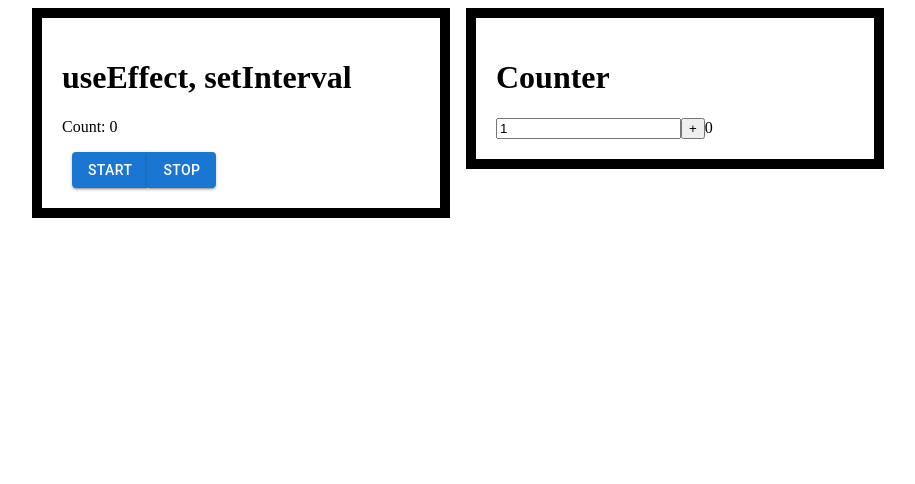
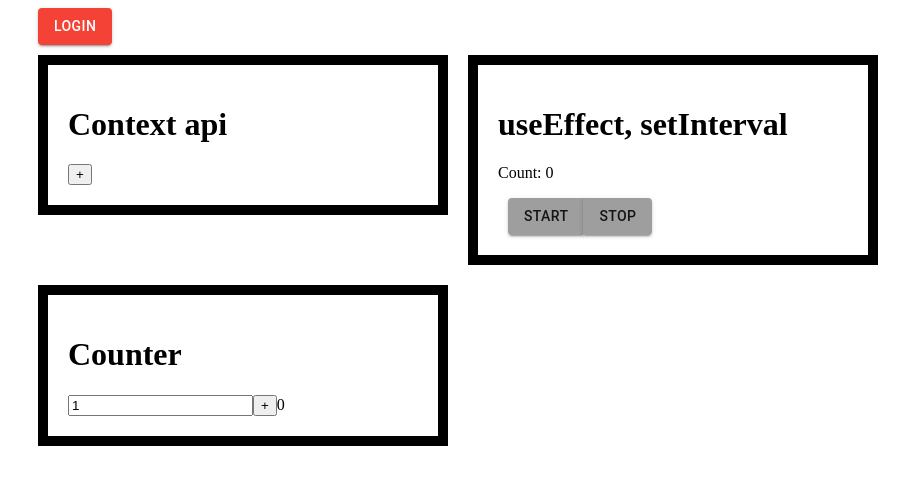
Before and after one commit to Loo-ke/Elice-react, a React (Create React App) app in the folder 0516/: page / in a window 1280 px wide. Shown: the top 484 px of the page, without its empty margins (182-1097 px from the left). Built offline with nearby package versions, Linux system fonts and the light colour scheme.

Commit message:
contextAPI 컴포넌트 만듬

```diff
--- a/0516/src/App.tsx
+++ b/0516/src/App.tsx
@@ -2,20 +2,49 @@ import React from "react";
 import "./App.css";
 import { Counter4UseEffect } from "./Counter4UseEffect";
 import { Counter } from "./Counter";
-import { Container, Grid } from "@mui/material";
+import {
+  Button,
+  Container,
+  Grid,
+  ThemeProvider,
+  createTheme,
+} from "@mui/material";
+import { blue, grey, red } from "@mui/material/colors";
+import { ContextAPI } from "./ContextAPI";
 
+const darkTheme = createTheme({
+  palette: {
+    primary: grey,
+  },
+});
+const globalTheme = createTheme({
+  spacing: 10,
+  palette: {
+    primary: red,
+  },
+});
 function App() {
   return (
+    <ThemeProvider theme={globalTheme}>
       <Container maxWidth="md">
+        <Button variant="contained" style={{ marginBottom: 10 }}>
+          LOGIN
+        </Button>
         <Grid container spacing={2}>
           <Grid item xs={12} sm={6}>
+            <ContextAPI />
+          </Grid>
+          <Grid item xs={12} sm={6}>
+            <ThemeProvider theme={darkTheme}>
               <Counter4UseEffect />
+            </ThemeProvider>
           </Grid>
           <Grid item xs={12} sm={6}>
             <Counter />
           </Grid>
         </Grid>
       </Container>
+    </ThemeProvider>
   );
 }
 
--- /dev/null
+++ b/0516/src/ContextAPI.tsx
@@ -0,0 +1,11 @@
+import React from "react";
+
+export function ContextAPI() {
+  return (
+    <div className="layout">
+      <h1>Context api</h1>
+      <button>+</button>
+    </div>
+  );
+}
+function ContextAPISub() {}
```
Lines whose indentation alone changed are shown as unchanged.
